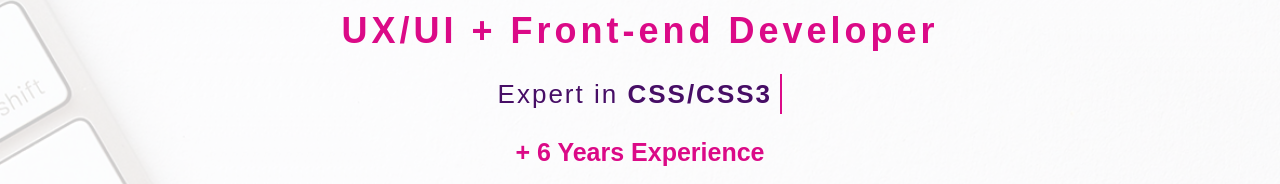
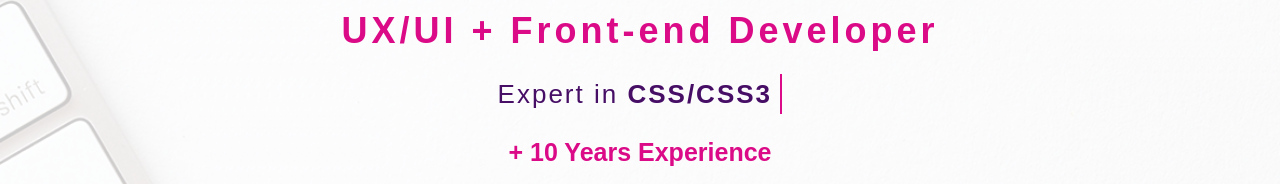
Before and after one commit to khawarafzal/khawarafzal.github.io, a plain HTML site: page index.html in a window 1280 px wide. Shown: the part 288-472 px from the top of the page. Drawn offline with Linux system fonts and the light colour scheme.

Commit message:
Update index.html

```diff
--- a/index.html
+++ b/index.html
@@ -125,7 +125,7 @@
 							<b class="is-hidden">Video Editing</b>
 						</span>
 					</h2>
-					<h3 class="rig-to-lef">+ 6 Years Experience</h3>
+					<h3 class="rig-to-lef">+ 10 Years Experience</h3>
 					<p>
 						I am from planet with a passion of Web, Web Application and
 						Interactive UI/UX. I specialize in standards compliant websites with
```
